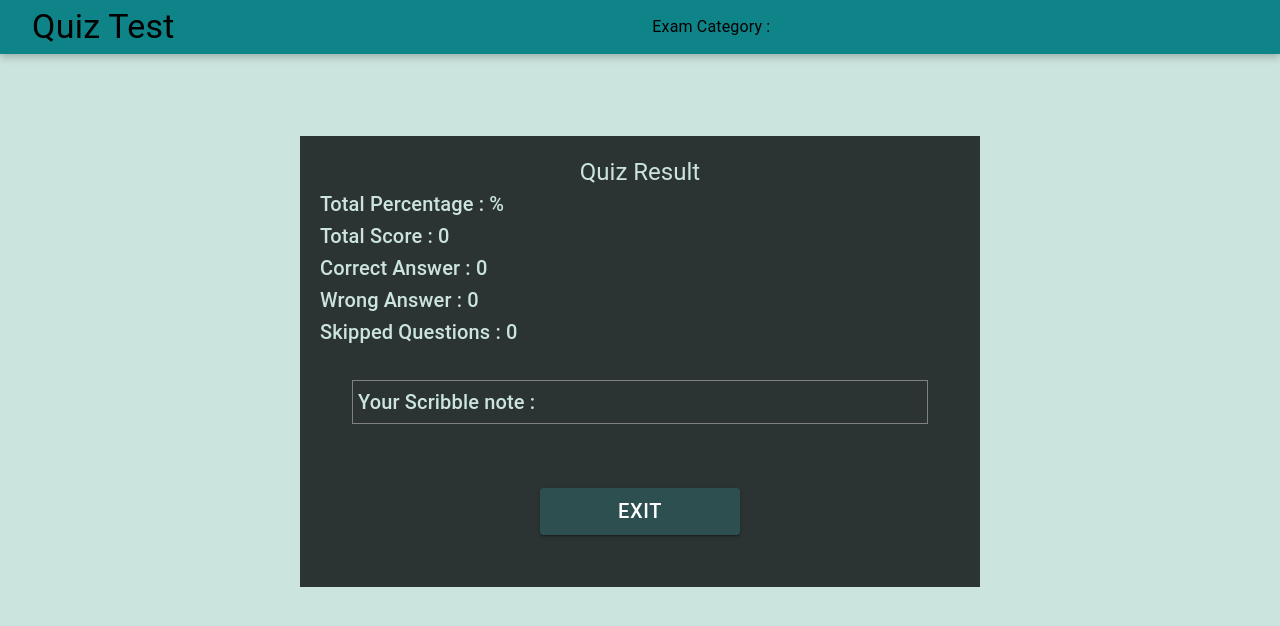
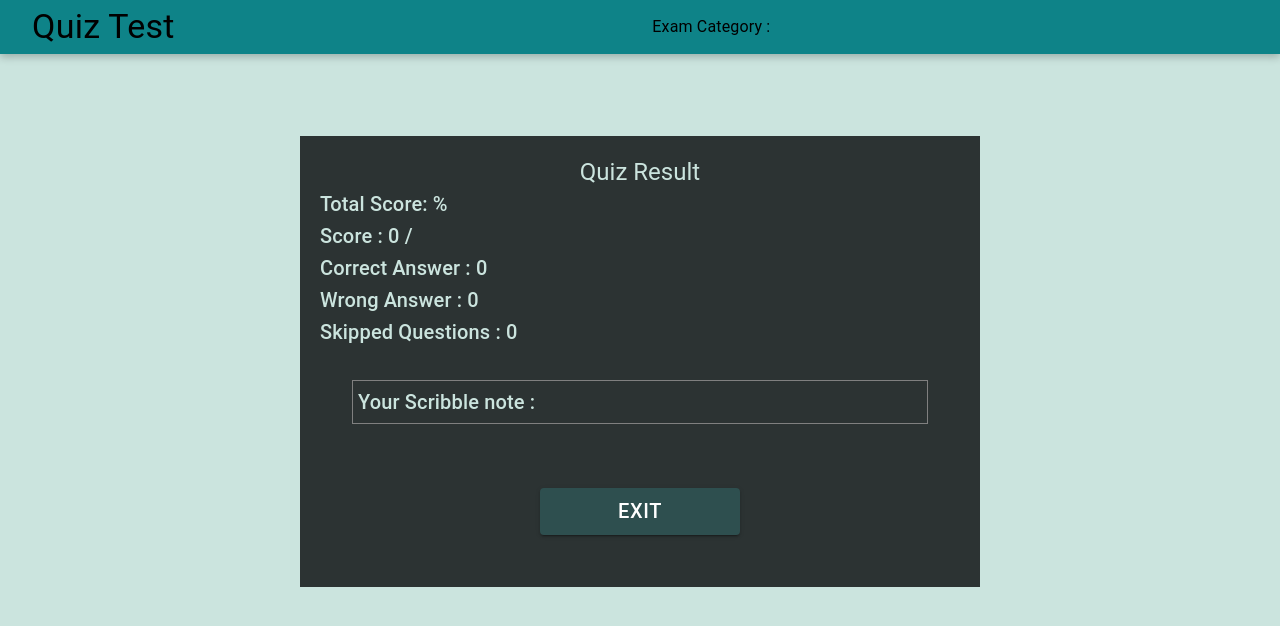
Before and after one commit to Pooja9783/online-test-app, a React (Create React App) app: page /result in a window 1280 px wide. Shown: the top 626 px of the page. Built offline with nearby package versions, Linux system fonts and the light colour scheme.

Commit message:
fiexd error on option button

```diff
--- a/src/App.js
+++ b/src/App.js
@@ -19,6 +19,7 @@ function App() {
   const [wrongQue, setwrongQue] = useState(0);
   const [scribble, setScribble] = useState("");
   const [percentage, setPercentage] = useState('');
+  const [totalScore, setTotalScore] = useState('');
 
 
 
@@ -64,6 +65,7 @@ function App() {
                 setScribble={setScribble}
                 scribble={scribble}
                 setPercentage={setPercentage}
+                setTotalScore={setTotalScore}
               />
             }
           />
@@ -82,7 +84,7 @@ function App() {
                 skipped={skipped}
                 scribble={scribble}
                 percentage={percentage}
-
+                totalScore={totalScore}
 
               />
             }
--- a/src/components/Login.jsx
+++ b/src/components/Login.jsx
@@ -73,8 +73,8 @@ export default function Login(props) {
               Login
             </Typography>
 <Box ml={1} >
-  <Typography variant="body2" textAlign='left'color='gray'>testuser@gmail.com</Typography>
-  <Typography variant="body2" textAlign='left' color='gray'>testuser@2021</Typography>
+  <Typography variant="body2" textAlign='left'color='gray'>email : testuser@gmail.com</Typography>
+  <Typography variant="body2" textAlign='left' color='gray'>password : testuser@2021</Typography>
 
 </Box>
             <form action="" onSubmit={(e) => handleSubmit(e)}>
--- a/src/components/Result.jsx
+++ b/src/components/Result.jsx
@@ -60,10 +60,10 @@ export default function (props) {
             </Typography>
             <Box>
               <Typography variant="h6">
-                Total Percentage : {props.percentage} %{" "}
+              Total Score: {props.percentage} %{" "}
               </Typography>
 
-              <Typography variant="h6">Total Score : {props.score} </Typography>
+              <Typography variant="h6"> Score : {props.score} / {props.totalScore}</Typography>
               <Typography variant="h6">
                 Correct Answer : {props.correctAns}{" "}
               </Typography>
--- a/src/components/Test.jsx
+++ b/src/components/Test.jsx
@@ -33,6 +33,12 @@ export default function Test(props) {
     setSelected(true);
   };
 
+   useEffect(()=>{
+     let countScore = props?.questions?.length;
+     props.setTotalScore(countScore*3)
+   },[])
+
+
   const handleSelectedOption = (id) => {
     // if (selected === id) {
     //   return "select";
@@ -44,7 +50,7 @@ export default function Test(props) {
     // } else if (id == props?.questions[currentQuestion]?.correct_option ) {
     //   return "select";
     // }
-    // console.log(id);
+    console.log(id);
   };
 
   const handlePrevious = () => {
@@ -71,7 +77,7 @@ export default function Test(props) {
     let res = Math.floor((+scores / +perc) * 100);
     props.setPercentage(res);
 
-    // console.log(res);
+    console.log(selected);
   };
 
   const handleSkip = () => {
```
Also changed, not shown: src/PrivateRoutes/PrivateRoute.jsx (deleted, +0 -11 lines), src/components/Navbar.jsx (deleted, +0 -9 lines), src/components/Quiz.jsx (deleted).
